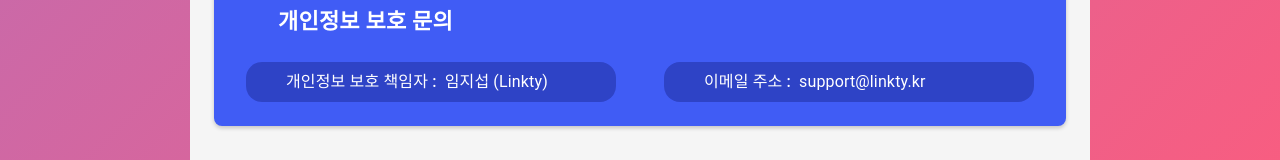
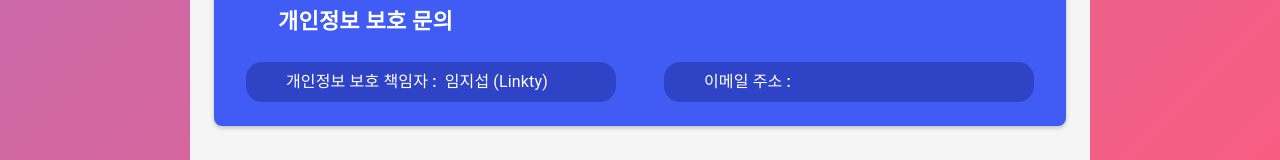
Before and after one commit to Jiseoup/linkty-frontend, a React (Create React App) app: page /privacy in a window 1280 px wide. Shown: the part 3210-3370 px from the top of the page. Built offline with nearby package versions, Linux system fonts and the light colour scheme; no server answers; some icons are missing; the HTML template or start-up script is replaced by a standard one.

Commit message:
Make support email address as a environment variable.

```diff
--- a/src/components/Common/Footer/PolicyContact/index.jsx
+++ b/src/components/Common/Footer/PolicyContact/index.jsx
@@ -34,7 +34,7 @@ function PolicyContact({ title, titleIcon, nameLabel }) {
         <ContentBox>
           <EmailIcon />
           <LabelText>이메일 주소 :</LabelText>
-          <ValueText>support@linkty.kr</ValueText>
+          <ValueText>{process.env.REACT_APP_SUPPORT_EMAIL}</ValueText>
         </ContentBox>
       </ContentWrapper>
     </ContactCard>
--- a/src/components/Common/Footer/SupportDialog/index.jsx
+++ b/src/components/Common/Footer/SupportDialog/index.jsx
@@ -32,7 +32,7 @@ import {
 function SupportDialog({ isOpen, onClose }) {
   const { toastSuccess, toastError } = useToastContext();
 
-  const email = 'support@linkty.kr';
+  const email = process.env.REACT_APP_SUPPORT_EMAIL;
 
   // Copy email button click handler.
   const onCopyEmailClick = () => {
```
